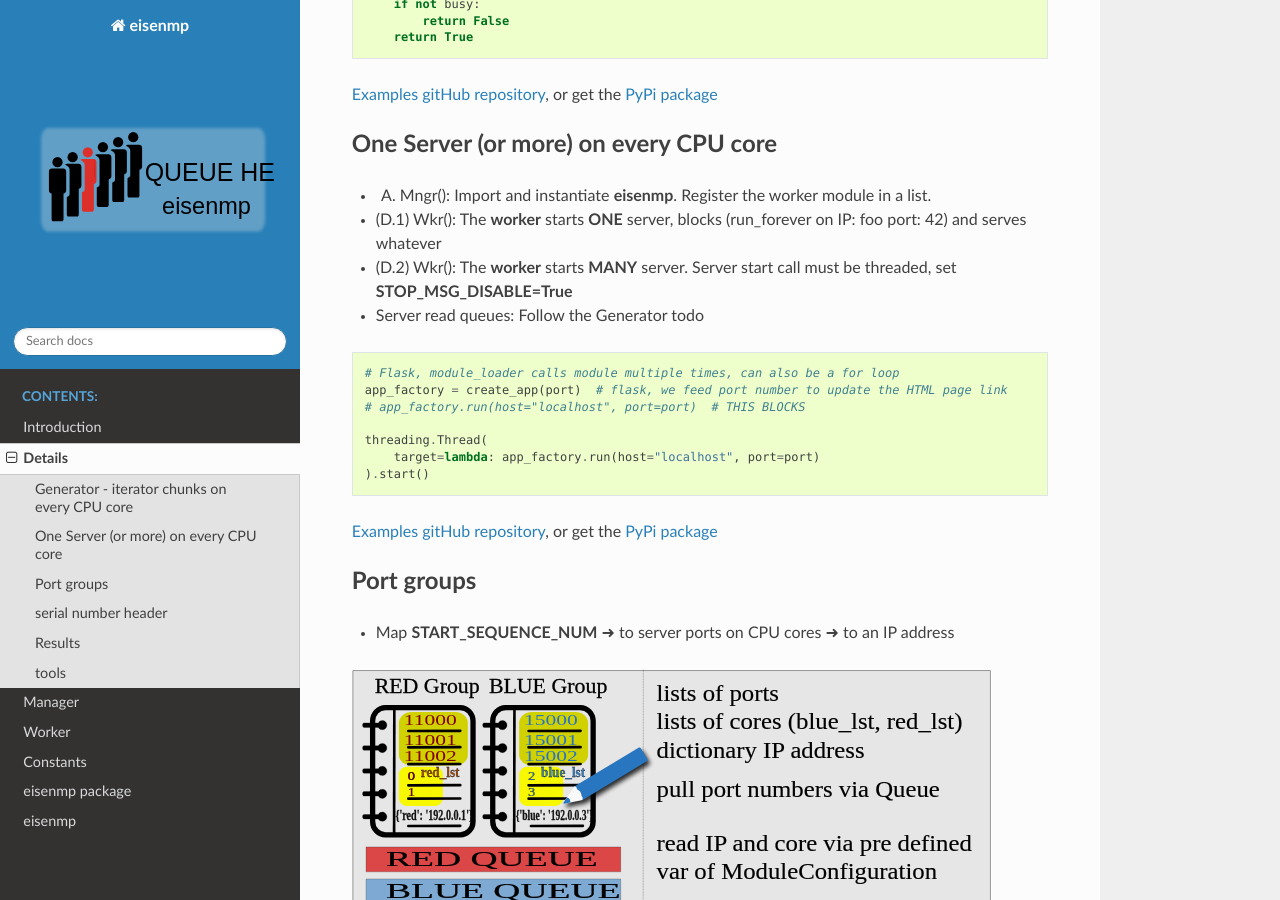
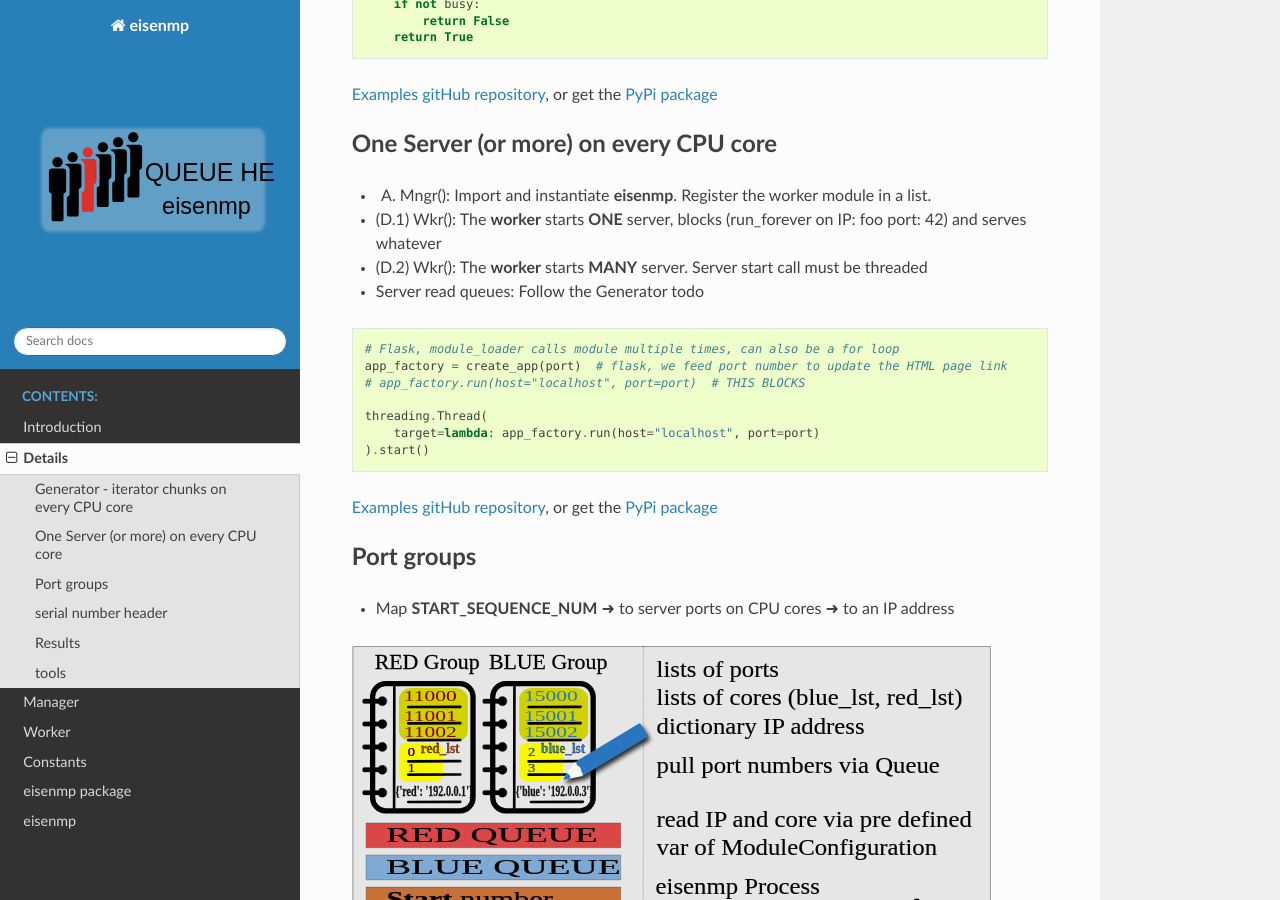
Before and after one commit to 44xtc44/eisenkern, a Sphinx documentation site: the page built from docs/source/details.rst, in a window 1280 px wide and 900 px high, scrolled down 719 px. Built offline with Sphinx 7.4.7 and the Read the Docs theme 2.0.0, drawn with Linux system fonts in a browser that asks for light colours; some web fonts are replaced.

Commit message:
remove unused var name from docu

```diff
--- a/docs/source/details.rst
+++ b/docs/source/details.rst
@@ -44,7 +44,7 @@ One Server (or more) on every CPU core
 
 - (A) Mngr(): Import and instantiate **eisenmp**. Register the worker module in a list.
 - (D.1) Wkr(): The **worker** starts **ONE** server, blocks (run_forever on IP: foo port: 42) and serves whatever
-- (D.2) Wkr(): The **worker** starts **MANY** server. Server start call must be threaded, set **STOP_MSG_DISABLE=True**
+- (D.2) Wkr(): The **worker** starts **MANY** server. Server start call must be threaded
 - Server read queues: Follow the Generator todo
 
 ::
```
